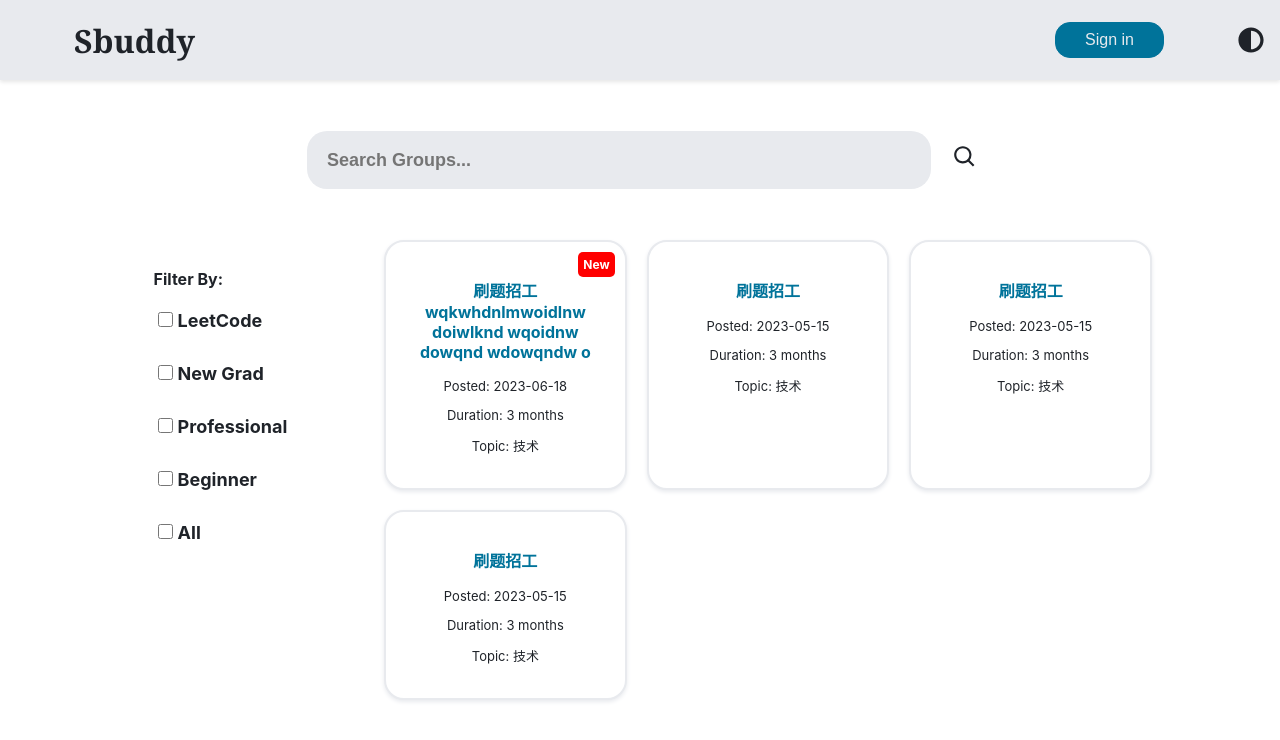
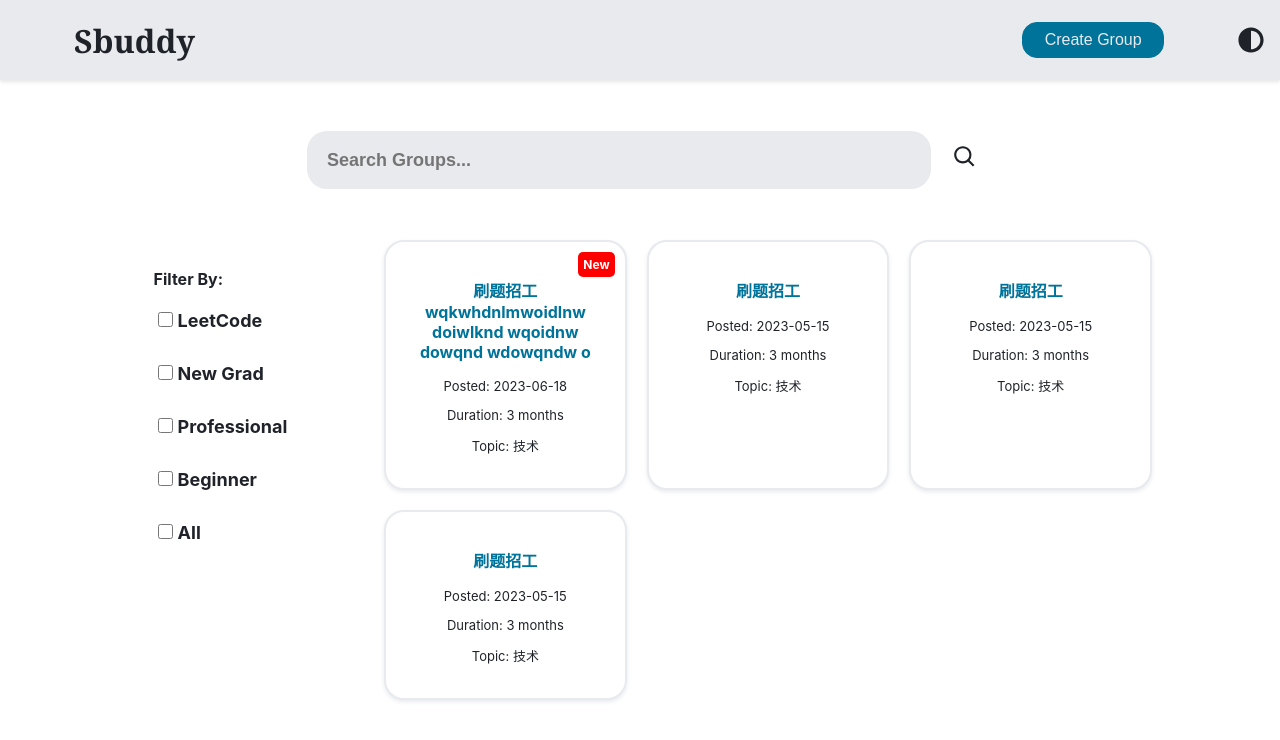
Before and after one commit to StellaWangEngineer/sbuddy, a React (Create React App) app in the folder client/: page / in a window 1280 px wide. Shown: the top 740 px of the page. Built offline with nearby package versions, Linux system fonts and the light colour scheme.

Commit message:
[feat] hidden some fileds in Group details and change sign in to create group button

```diff
--- a/client/src/components/GroupDetails.js
+++ b/client/src/components/GroupDetails.js
@@ -38,7 +38,7 @@ function GroupDetails({ group, onClose }) {
         <p>
           <strong>Requirements:</strong> {group.requirements}
         </p>
-        <p>
+        {/* <p>
           <strong>Content:</strong> {group.content}
         </p>
         <p>
@@ -46,7 +46,7 @@ function GroupDetails({ group, onClose }) {
         </p>
         <p>
           <strong>Creator:</strong> {group.creator}
-        </p>
+        </p> */}
       </div>
     </div>
   );
--- a/client/src/components/NavBar.js
+++ b/client/src/components/NavBar.js
@@ -4,7 +4,7 @@ function NavBar(params) {
     return (
         <div className="navbar">
           <div className="logo">Sbuddy</div>
-          <button className="sign-button">Sign in</button>
+          <button className="create-button">Create Group</button>
         </div>
     );
 }
--- a/client/src/components/Navbar.css
+++ b/client/src/components/Navbar.css
@@ -23,7 +23,7 @@ button {
     border-radius: 15px;
     font-size: 1rem;
     cursor: pointer;
-    width: 10%;
+    width: 13%;
 }
 
 button:hover {
```
